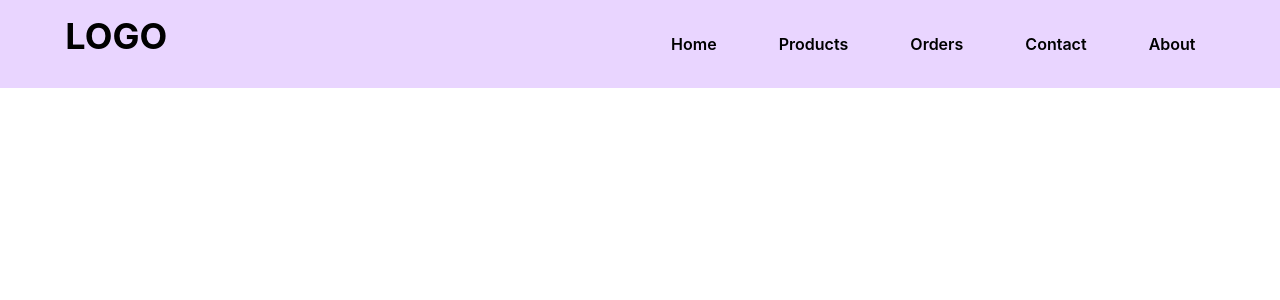
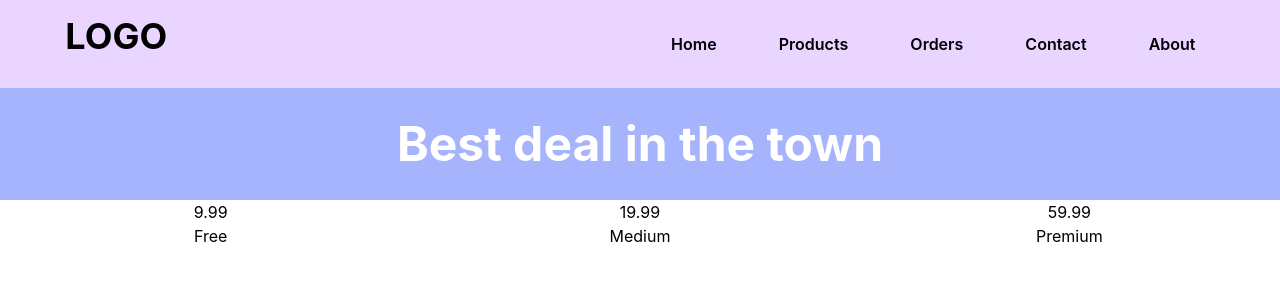
Before and after one commit to SunitCorneleous/price-club, a React (Create React App) app: page / in a window 1280 px wide. Shown: the top 300 px of the page. Built offline with nearby package versions, Linux system fonts and the light colour scheme.

Commit message:
pricings component added

```diff
--- a/src/App.js
+++ b/src/App.js
@@ -1,10 +1,12 @@
 import "./App.css";
 import NavBar from "./components/NavBar/NavBar";
+import Pricing from "./components/Pricing/Pricing";
 
 function App() {
   return (
     <div className="App">
       <NavBar></NavBar>
+      <Pricing></Pricing>
     </div>
   );
 }
--- /dev/null
+++ b/src/components/PriceOption/PriceOption.js
@@ -0,0 +1,12 @@
+import React from "react";
+
+const PriceOption = ({ pricing }) => {
+  return (
+    <div>
+      <h3>{pricing.price}</h3>
+      <h1>{pricing.name}</h1>
+    </div>
+  );
+};
+
+export default PriceOption;
--- /dev/null
+++ b/src/components/Pricing/Pricing.js
@@ -0,0 +1,28 @@
+import React from "react";
+import PriceOption from "../PriceOption/PriceOption";
+
+const Pricing = () => {
+  const pricingOptions = [
+    { id: 1, name: "Free", price: "9.99" },
+    { id: 2, name: "Medium", price: "19.99" },
+    { id: 3, name: "Premium", price: "59.99" },
+  ];
+
+  return (
+    <div>
+      <h1 className="bg-indigo-300 p-8 text-5xl text-white font-bold">
+        Best deal in the town
+      </h1>
+      <div className="grid grid-cols-3 gap-2">
+        {pricingOptions.map(pricingOption => (
+          <PriceOption
+            key={pricingOption.id}
+            pricing={pricingOption}
+          ></PriceOption>
+        ))}
+      </div>
+    </div>
+  );
+};
+
+export default Pricing;
```
